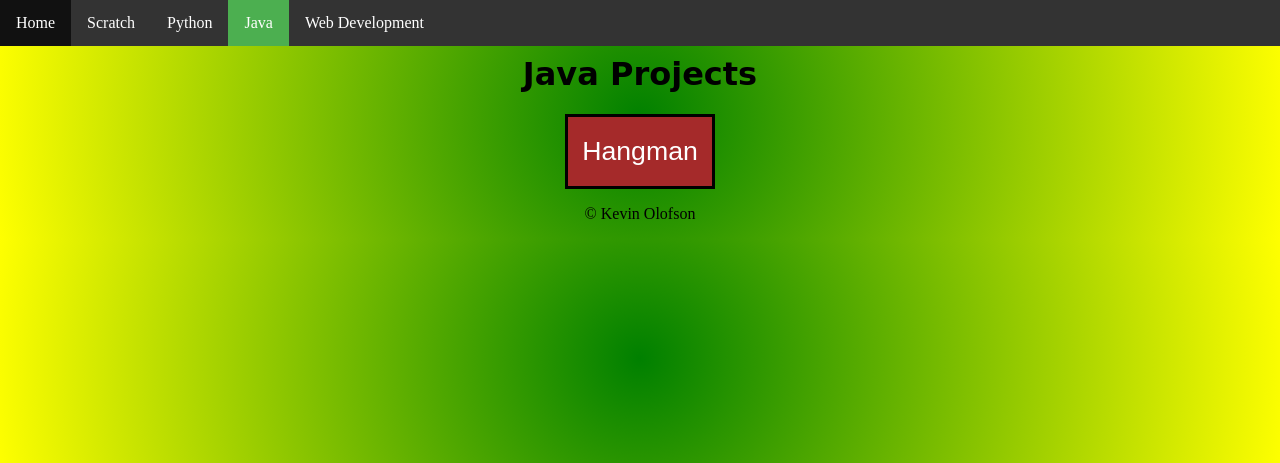
After one commit to TCSSCodeCoachKevin/TCSSCodeCoachKevin.github.io, a PHP site: page /java_projects.html in a window 1280 px wide. The commit adds this page. Shown: the top 463 px of the page. Run offline with PHP 8.4, Linux system fonts and the light colour scheme.

Commit message:
java page created

```diff
--- a/css/style.css
+++ b/css/style.css
@@ -55,6 +55,16 @@ hr {
 	margin: 5px;
 }
 
+.java_buttons {
+	cursor: pointer;
+	background-color: brown;
+	color: white;
+	border: 3px solid black;
+	width: 150px;
+	height: 75px;
+	font-size: 20pt;
+}
+
 .python_sections {
 	font-family: 'Fredoka One', cursive;
 	color: lawngreen;
--- /dev/null
+++ b/java_projects.html
@@ -0,0 +1,29 @@
+<!DOCTYPE html>
+<html>
+	<head>
+		<script src="https://ajax.googleapis.com/ajax/libs/jquery/3.4.1/jquery.min.js"></script>
+		<link href="https://fonts.googleapis.com/css?family=Fredoka+One|Sigmar+One&display=swap" rel="stylesheet">
+		<link href="css/style.css" rel="stylesheet" type="text/css">
+		<link href="css/navbar.css" rel="stylesheet" type="text/css">
+		<script src="js/main.js"></script>
+	</head>
+	<body>
+		<ul id="nav">
+			<li class="nav_items"><a href="index.html">Home</a></li>
+			<li class="nav_items"><a href="scratch_projects.html">Scratch</a></li>
+			<li class="nav_items"><a href="python_projects.html">Python</a></li>
+			<li class="nav_items"><a class="active" href="java_projects.html">Java</a></li>
+			<li class="nav_items"><a href="html_projects.html">Web Development</a></li>
+		</ul>
+		<!-- End of Navbar -->
+		<div class="page" align="center">
+			<h1>Java Projects</h1>
+			<table>
+				<tr>
+					<tr><a href="java_projects/Hangman.zip"><button class="java_buttons">Hangman</button></a></td>
+				</tr>
+			</table>
+			<p>&copy; Kevin Olofson</p>
+		</div>
+	</body>
+</html>
--- a/scratch_projects.html
+++ b/scratch_projects.html
@@ -18,6 +18,7 @@
 		<div class="page" align="center">
 			<h1>Scratch Projects - <i>Materials</i></h1>
 			<h3>Organized Alphabetically</h3>
+			<h3>For Full Code visit the shared project under my <strong>Scratch Account: eternalwin</strong></h3>
 			<table>
 			<!--Row 1-->
 				<tr>
```
Also changed, not shown: js/main.js (line endings or trailing spaces), 1 other file.
